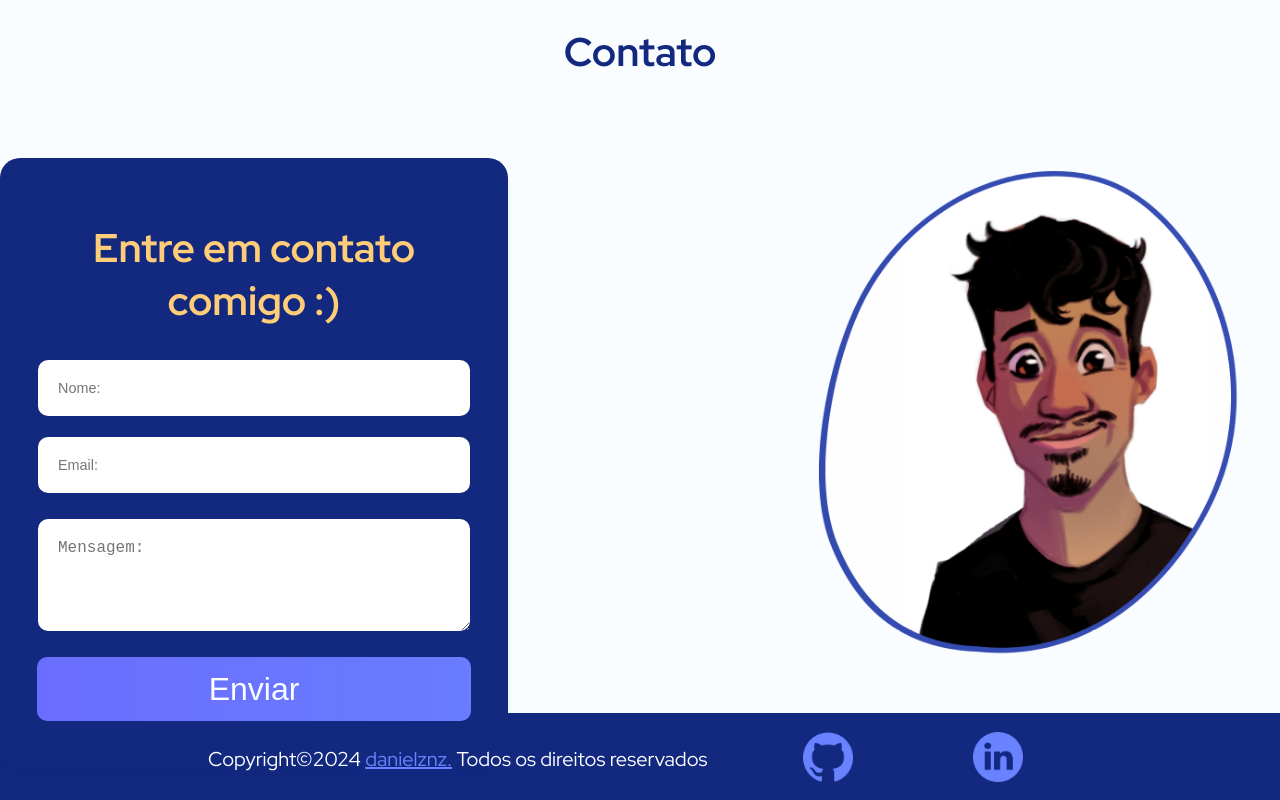
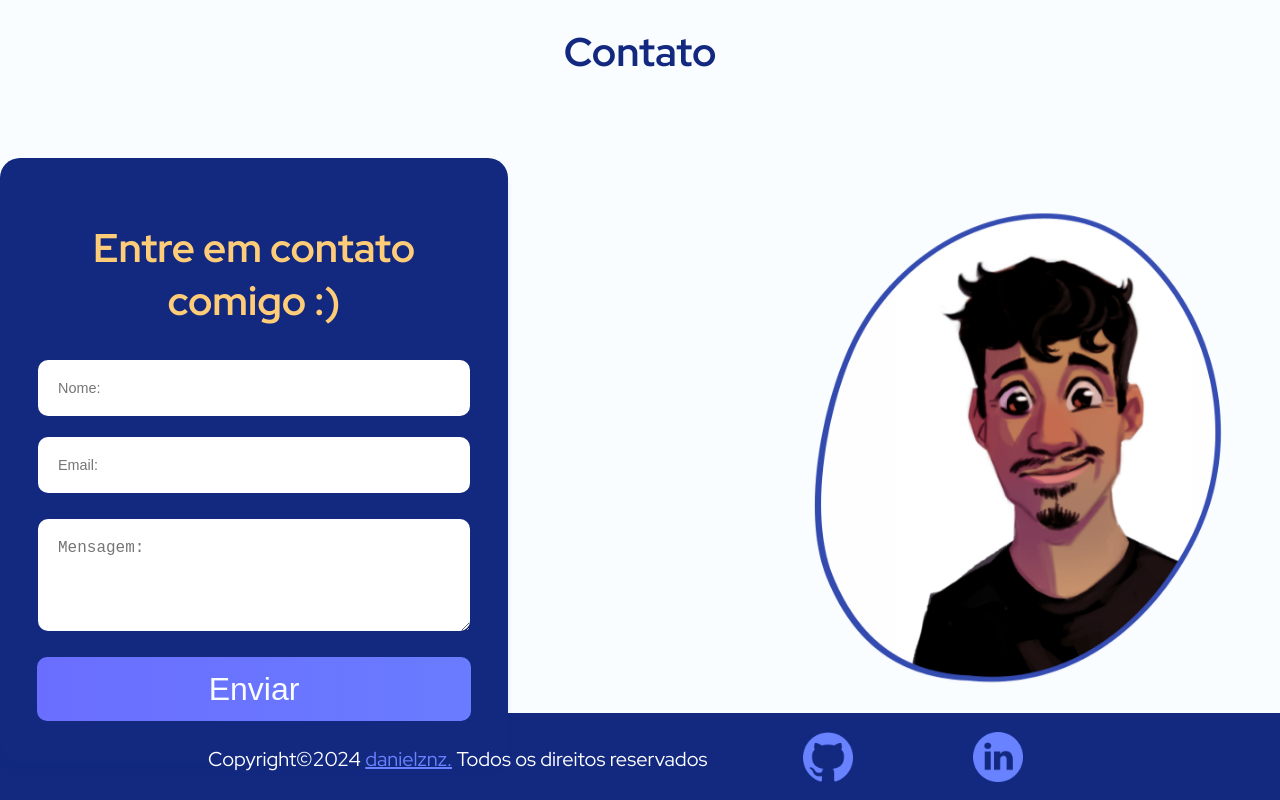
Before and after one commit to danielznz/danielznz, a plain HTML site: page index.html in a window 1280 px wide. Shown: the part 2052-2852 px from the top of the page. Drawn offline with nearby package versions, Linux system fonts and the light colour scheme; a web font is replaced by a local one.

Commit message:
atualizções

```diff
--- a/css/contato.css
+++ b/css/contato.css
@@ -49,11 +49,19 @@
     font-size: 1rem;
 }
 
-.imagem {
+.cv{
     width: 75%; /* Ajuste conforme necessário */
     max-width: 500px; /* Evita que a imagem fique muito grande */
     transition: transform 0.3s ease;
+    animation: float 5s ease-in-out infinite;
+}
+.imagem {
+    width: 405%; /* Ajuste conforme necessário */
+    max-width: 500px; /* Evita que a imagem fique muito grande */
+    transition: transform 0.3s ease;
     animation: float 4s ease-in-out infinite;
+    margin-left: -25rem;
+    margin-top: 5rem;
 }
 
 
@@ -66,9 +74,10 @@
         transform: translateY(0);
     }
     50%{
-        transform: translateY(-50px);
+        transform: translateY(-40px);
     }
 }
+
 
 
 .enviar{
--- a/index.html
+++ b/index.html
@@ -4,6 +4,7 @@
     <meta charset="UTF-8">
     <meta name="viewport" content="width=device-width, initial-scale=1.0">
     <title>danielznz</title>
+    <link rel="shortcut icon" href="./img/iconbarra.png" type="image/x-icon">
     <script src="https://unpkg.com/scrollreveal"></script>
     <link rel="stylesheet" href="css/style.css">
     <link rel="stylesheet" href="css/navbar.css">
@@ -36,7 +37,7 @@
                     <span class="icon">
                         <a href="https://github.com/danielznz"><img class="img-icon" src="img/github.png" alt="github"></a>
                         <a href="https://www.linkedin.com/in/danielznz/"><img class="img-icon" src="img/linkedin.png" alt="linkedin"></a>
-                        <a href="#"><img class="img-icon" src="img/curriculo.png" alt="currilo"></a>
+                        <a href="https://drive.google.com/file/d/1xdmAVBeMJha3MiGVroWLS7ComBtfxi2b/view?usp=sharing"><img class="img-icon" src="img/curriculo.png" alt="currilo"></a>
                     </span>
                 </h1>
                 <p>TENHO 19 ANOS SOU DESENVOLVEDOR FRONTEND COM 6 MESES DE EXPERIENCIA TRABALHANDO COMO FREELANCER.</p>
@@ -71,7 +72,7 @@
             <h3 class="titulo-projeto1">Portfolio Pessoal</h3>
             <img class="img-projeto" src="img/projeto.png" alt="Projeto 1">
             <p class="texto-projeto1">Portfolio Pessoal feito com tecnologias do desenvolvimento <span class="destaque">WEB</span></p>
-            <button class="ver-mais">Ver Mais</button>
+            <button class="ver-mais" onclick="window.location.href='https://danielznz.github.io/Lading-Page-CSS/'">Ver Mais</button>
         </div>
         <div class="projeto projeto2">
             <h3 class="titulo-projeto2">Site JavaScript</h3>
@@ -103,7 +104,13 @@
                 <input type="hidden" name="_captcha" value="false">
             </form>
 
-            <img class="imagem" src="img/icon.png" alt="Imagem de exemplo">
+            <a class="cv" href="https://drive.google.com/file/d/1xdmAVBeMJha3MiGVroWLS7ComBtfxi2b/view?usp=drive_link">
+            <img class="imagem" src="./img/icon.png" alt="Imagem de exemplo">
+            </a>
+
+
+
+
         </div>
     </section>
 
```
Also changed, not shown: img/iconbarra.png (added).
